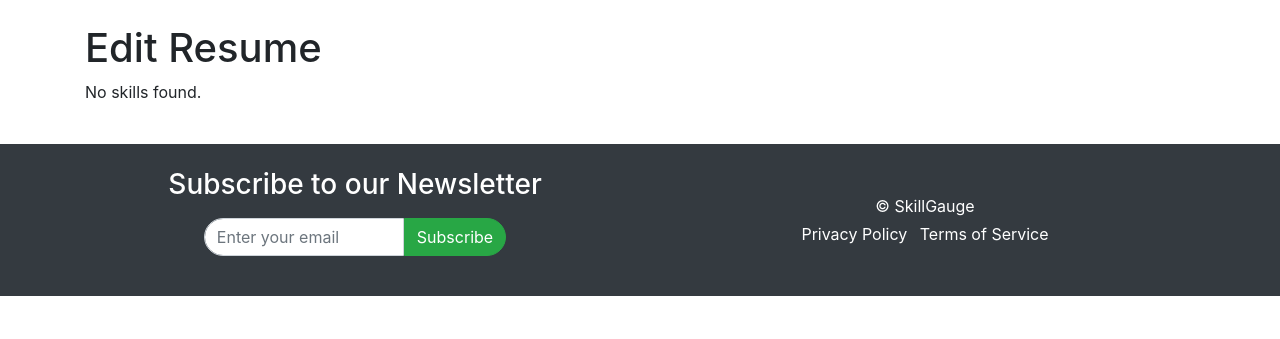
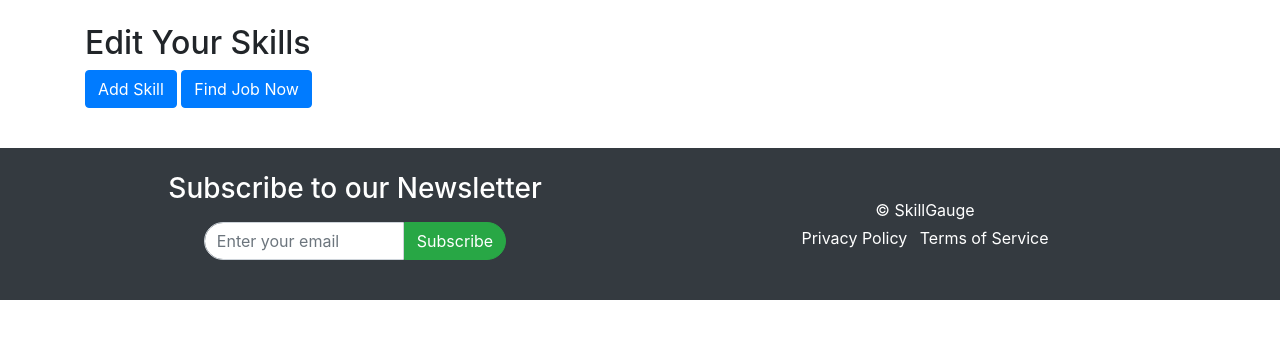
Before and after one commit to aenslei/SkillGauge, a Flask app: template templates/edit_resume.html in a window 1280 px wide. Shown: the part 66-405 px from the top of the page. Run offline with Flask 3, Linux system fonts and the light colour scheme; the template is opened without the code that fills it, so the values that code supplies are empty; some libraries are stand-ins or nearby versions.

Commit message:
update skills

```diff
--- a/app.py
+++ b/app.py
@@ -59,9 +59,6 @@ def industry_details():
 
     return render_template('industry_details.html', industry_id=industry_id, industry=industry, other_industries=other_industries)
 
-
-
-
 @app.route('/job_roles')
 def Job_roles():
     # placeholder data
@@ -73,8 +70,6 @@ def Job_roles():
     j6 = JobRole("data engineer", ["Python programming", "Data analysis", "Machine learning", "Web development"], 90)
     j7 = JobRole("data engineer", ["Python programming", "Data analysis", "Machine learning", "Web development"], 90)
     job_role_list = [j1,j2, j3,j4,j5,j6,j7]
-
-
 
     return render_template('job_roles.html' , job_role = job_role_list)
 
@@ -105,8 +100,12 @@ def upload_resume():
 def add_skills():
     # Get the list of skills from the form
     skills = request.form.getlist('skills')
+    return render_template('edit_resume.html', skills=skills)
 
-    return render_template('edit_resume.html', skills=skills)
+@app.route('/update_skills', methods=['POST'])
+def update_skills():
+    updated_skills = request.form.getlist('skills')
+    return redirect(url_for('Job_roles', skills=updated_skills))
 
 if __name__ == '__main__':
     app.run(debug=True)
--- a/templates/edit_resume.html
+++ b/templates/edit_resume.html
@@ -1,20 +1,57 @@
 {% extends "index.html" %}
 
-{% block title %} Job Roles {% endblock %}
+{% block title %} Edit Skills {% endblock %}
 
 {% block content %}
 
-<h1>Edit Resume</h1>
+<h2>Edit Your Skills</h2>
 
-{% if skills %}
-<ul>
-    {% for skill in skills %}
-    <li>{{ skill }}</li>
-    {% endfor %}
-</ul>
-{% else %}
-<p>No skills found.</p>
-{% endif %}
+<form method="POST" action="/update_skills">
+    <div class="skill-list">
+        {% for skill in skills %}
+        <div class="skill-item">
+            <input type="text" name="skills" value="{{ skill }}" class="form-control" />
+            <button type="button" class="btn btn-danger remove-skill">X</button>
+        </div>
+        {% endfor %}
+    </div>
+    <button type="button" id="add-skill" class="btn btn-primary">Add Skill</button>
+    <button type="submit" class="btn btn-primary">Find Job Now</button>
+</form>
 
+<script>
+    //remove skills
+    document.querySelectorAll('.remove-skill').forEach(button => {
+        button.addEventListener('click', (event) => {
+            const skillItem = event.target.closest('.skill-item');
+            skillItem.remove();
+        });
+    });
 
+    //add new skills
+    document.getElementById('add-skill').addEventListener('click', () => {
+        const skillList = document.querySelector('.skill-list');
+
+        const skillItem = document.createElement('div');
+        skillItem.classList.add('skill-item');
+
+        const skillInput = document.createElement('input');
+        skillInput.type = 'text';
+        skillInput.name = 'skills';
+        skillInput.className = 'form-control';
+
+        const removeButton = document.createElement('button');
+        removeButton.type = 'button';
+        removeButton.className = 'btn btn-danger remove-skill';
+        removeButton.textContent = 'X';
+
+        removeButton.addEventListener('click', () => {
+            skillItem.remove();
+        });
+
+        skillItem.appendChild(skillInput);
+        skillItem.appendChild(removeButton);
+        skillList.appendChild(skillItem);
+    });
+</script>
 {% endblock %}
--- a/templates/resume.html
+++ b/templates/resume.html
@@ -1,6 +1,6 @@
 {% extends "index.html" %}
 
-{% block title %} Job Roles {% endblock %}
+{% block title %} Add Skills {% endblock %}
 
 {% block content %}
 
@@ -35,11 +35,10 @@
 
 <script>
     function UploadResume() {
-        // Trigger the hidden file input
         const fileInput = document.getElementById('resumeInput');
         fileInput.click();
 
-        // When a file is selected, automatically submit the form
+        // When a file is selected, automatically upload the file
         fileInput.onchange = function () {
             // Check if a file is selected
             if (fileInput.files.length > 0) {
```
